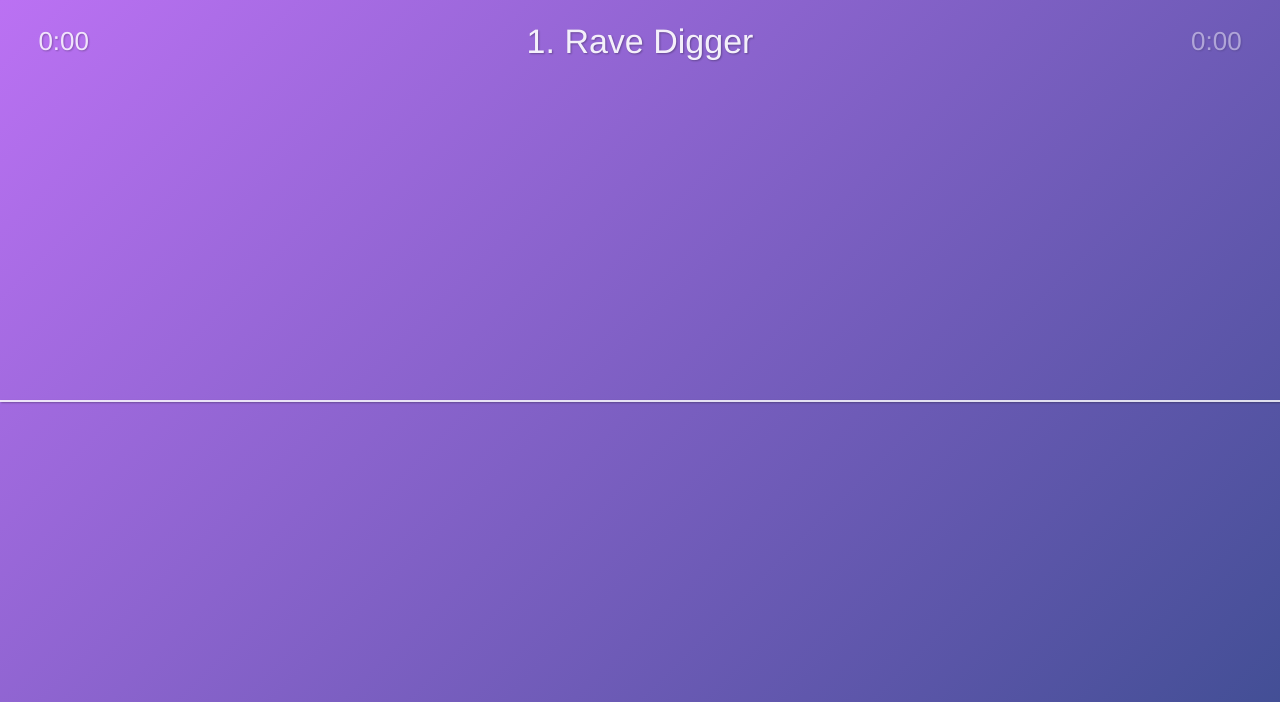
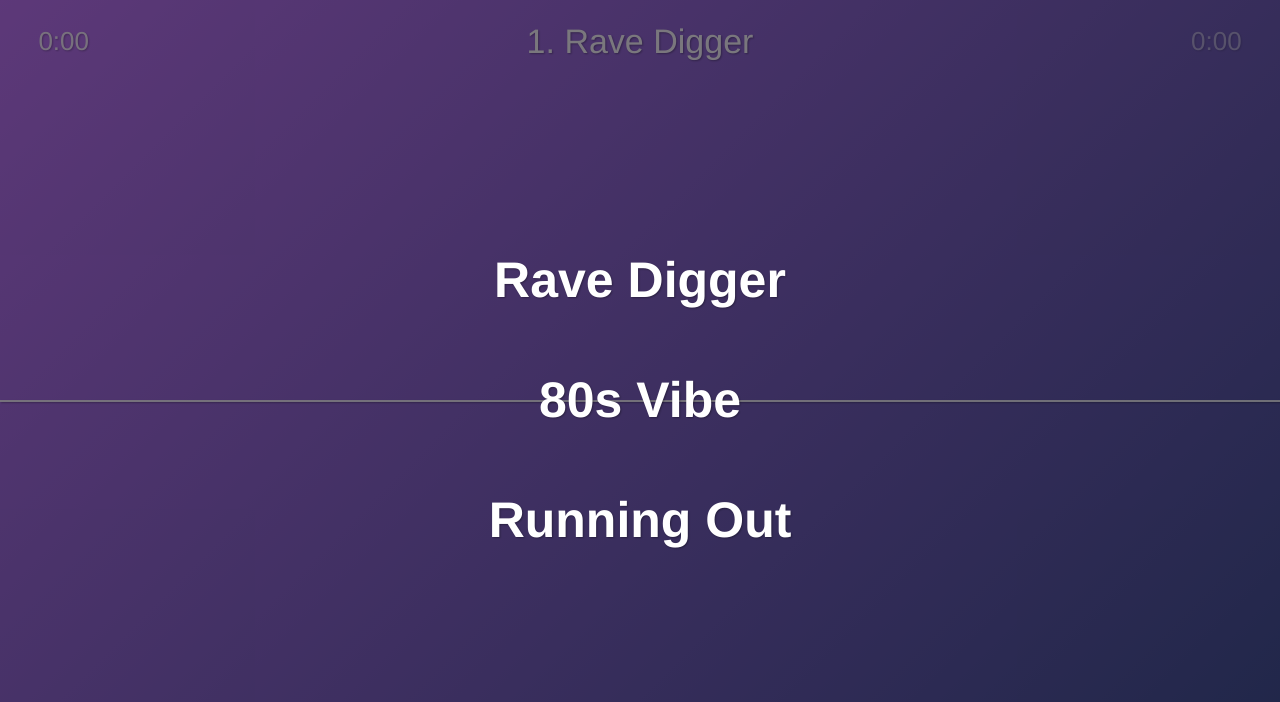
Before and after one commit to goldfire/howler.js, a website: page examples/player/index.html in a window 1280 px wide. Both pictures are taken after a click on the element 55 px from the left and 741 px from the top of the page. Shown: the top 702 px of the page. Drawn offline with Linux system fonts and the light colour scheme.

Commit message:
Setup the playlist display on the audio player example

```diff
--- a/examples/player/index.html
+++ b/examples/player/index.html
@@ -31,6 +31,11 @@
   <div id="bar"></div>
   <div id="progress"></div>
 
+  <!-- Playlist -->
+  <div id="playlist">
+    <div id="list"></div>
+  </div>
+
   <!-- Scripts -->
   <script src="../../src/howler.core.js"></script>
   <script src="./siriwave.js"></script>
--- a/examples/player/player.js
+++ b/examples/player/player.js
@@ -16,10 +16,14 @@ var playBtn = document.getElementById('play-btn');
 var pauseBtn = document.getElementById('pause-btn');
 var prevBtn = document.getElementById('prev-btn');
 var nextBtn = document.getElementById('next-btn');
+var playlistBtn = document.getElementById('playlist-btn');
+var volumeBtn = document.getElementById('volume-btn');
 var progress = document.getElementById('progress');
 var bar = document.getElementById('bar');
 var waveform = document.getElementById('wave');
 var loading = document.getElementById('loading');
+var playlist = document.getElementById('playlist');
+var list = document.getElementById('list');
 
 /**
  * Player class containing the state of our playlist and where we are in it.
@@ -32,6 +36,17 @@ var Player = function(playlist) {
 
   // Display the title of the first track.
   track.innerHTML = '1. ' + playlist[0].title;
+
+  // Setup the playlist display.
+  playlist.forEach(function(song) {
+    var div = document.createElement('div');
+    div.className = 'list-song';
+    div.innerHTML = song.title;
+    div.onclick = function() {
+      player.skipTo(playlist.indexOf(song));
+    };
+    list.appendChild(div);
+  });
 };
 Player.prototype = {
   /**
@@ -148,6 +163,16 @@ Player.prototype = {
       }
     }
 
+    self.skipTo(index);
+  },
+
+  /**
+   * Skip to a specific track based on its playlist index.
+   * @param  {Number} index Index in the playlist.
+   */
+  skipTo: function(index) {
+    var self = this;
+
     // Stop the current track.
     if (self.playlist[self.index].howl) {
       self.playlist[self.index].howl.stop();
@@ -202,6 +227,15 @@ Player.prototype = {
   },
 
   /**
+   * Toggle the playlist display on/off.
+   */
+  togglePlaylist: function() {
+    var self = this;
+
+    playlist.style.display = (playlist.style.display === 'block') ? 'none' : 'block';
+  },
+
+  /**
    * Format the time from seconds to M:SS.
    * @param  {Number} secs Seconds to format.
    * @return {String}      Formatted time.
@@ -249,6 +283,12 @@ nextBtn.addEventListener('click', function() {
 waveform.addEventListener('click', function(event) {
   player.seek(event.x / window.innerWidth);
 });
+playlistBtn.addEventListener('click', function() {
+  player.togglePlaylist();
+});
+playlist.addEventListener('click', function() {
+  player.togglePlaylist();
+});
 
 // Setup the "waveform" animation.
 var wave = new SiriWave({
--- a/examples/player/styles.css
+++ b/examples/player/styles.css
@@ -179,7 +179,6 @@ body {
   -webkit-animation: sk-scaleout 1.0s infinite ease-in-out;
   animation: sk-scaleout 1.0s infinite ease-in-out;
 }
-
 @-webkit-keyframes sk-scaleout {
   0% { -webkit-transform: scale(0) }
   100% {
@@ -187,7 +186,6 @@ body {
     opacity: 0;
   }
 }
-
 @keyframes sk-scaleout {
   0% {
     -webkit-transform: scale(0);
@@ -198,3 +196,36 @@ body {
     opacity: 0;
   }
 }
+
+/* Plylist */
+#playlist {
+  width: 100%;
+  height: 100%;
+  position: absolute;
+  top: 0;
+  left: 0;
+  background-color: rgba(0, 0, 0, 0.5);
+  display: none;
+}
+#list {
+  width: 100%;
+  height: 360px;
+  position: absolute;
+  top: 50%;
+  left: 0;
+  margin: -180px auto;
+}
+.list-song {
+  width: 100%;
+  height: 120px;
+  font-size: 50px;
+  line-height: 120px;
+  text-align: center;
+  font-weight: bold;
+  color: #fff;
+  text-shadow: 1px 1px 2px rgba(0, 0, 0, 0.33);
+}
+.list-song:hover {
+  background-color: rgba(255, 255, 255, 0.1);
+  cursor: pointer;
+}
```
